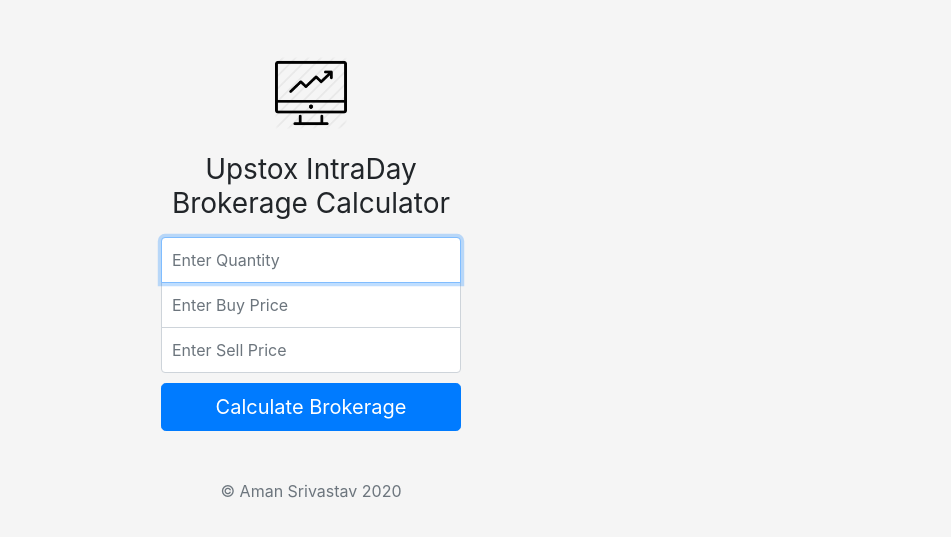
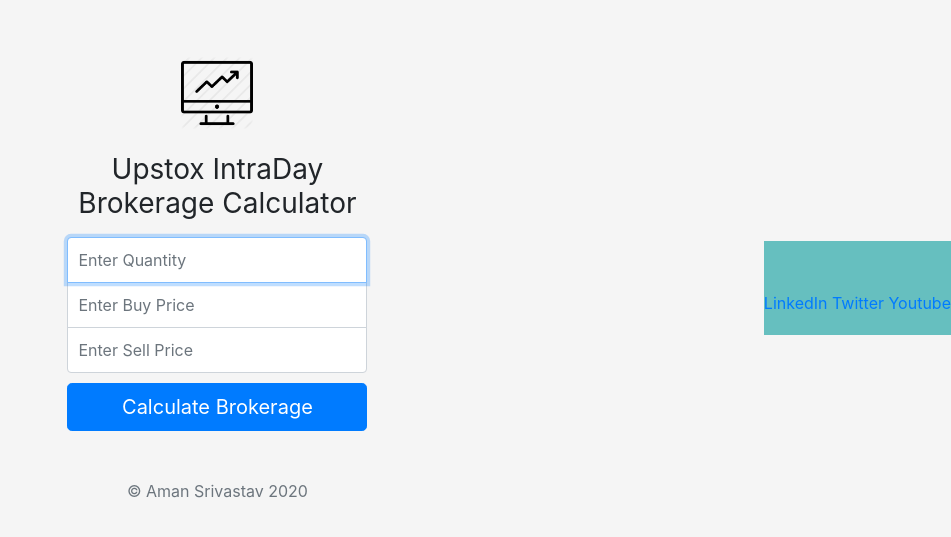
Before and after one commit to ashusriv07/brok, a website: page index.html in a window 1280 px wide. Shown: the part 112-649 px from the top of the page, without its empty margins (329-1280 px from the left). Drawn offline with nearby package versions, Linux system fonts and the light colour scheme; files whose address does not match are found by name.

Commit message:
Contact-Footer

```diff
--- a/Public/css/styles.css
+++ b/Public/css/styles.css
@@ -46,3 +46,12 @@
   border-top-left-radius: 0;
   border-top-right-radius: 0;
 }
+.bottom-container{
+    background-color: #66BFBF;
+  position: relative;
+    margin-left: 0px;
+    margin-right: 0px;
+    margin-bottom: 0px;
+    padding-top: 50px;
+    padding-bottom: 20px;
+}
--- a/index.html
+++ b/index.html
@@ -58,6 +58,13 @@
     <button class="btn btn-lg btn-primary btn-block" type="submit">Calculate Brokerage</button>
     <p class="mt-5 mb-3 text-muted">&copy; Aman Srivastav 2020</p>
   </form>
+  <div class="bottom-container">
+    <a class="footer-link" href="https://www.linkedin.com/in/aman-srivastava-3032bb184/">LinkedIn</a>
+    <a class="footer-link" href="https://twitter.com/AmanSriv30/">Twitter</a>
+    <a class="footer-link" href="https://www.youtube.com/channel/UCWECoRer0nvuEecuUVnkUag?view_as=subscriber/">Youtube</a>
+
+  </div>
+
 </body>
 
 </html>
```
